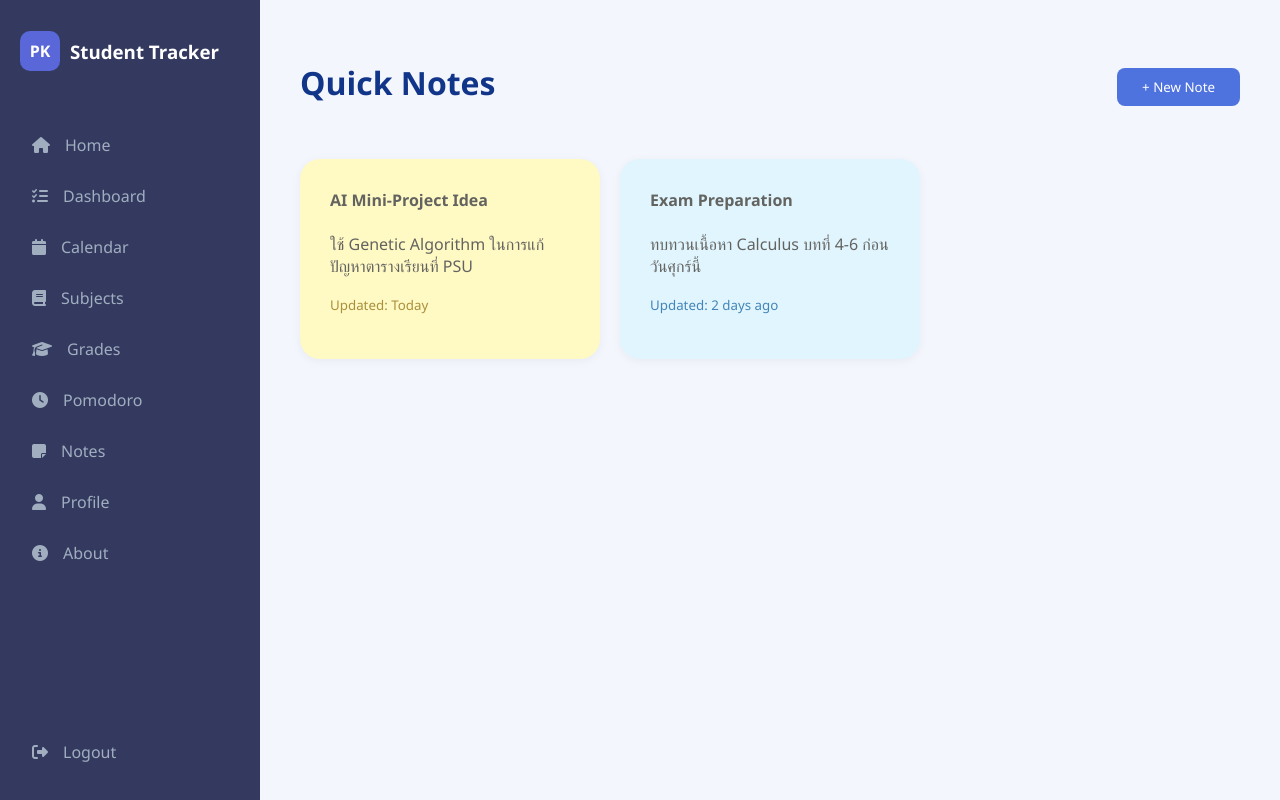
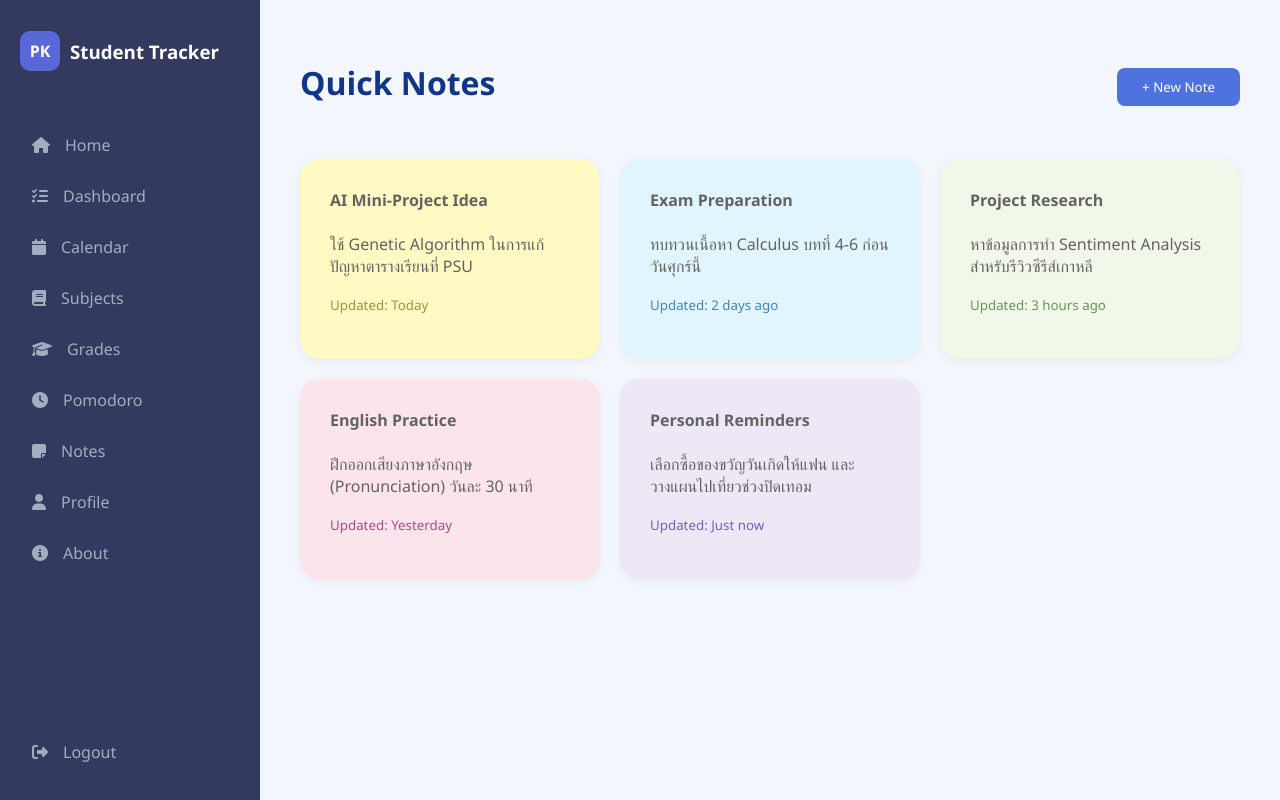
Before and after one commit to Praewa-Japan1350/WEB, a Flask app: page /notes in a window 1280 px wide. Run offline with Flask 3, Linux system fonts and the light colour scheme.

Commit message:
feat: add 3 new notes and improve grid layout

```diff
--- a/templates/notes.html
+++ b/templates/notes.html
@@ -11,10 +11,29 @@
         <p>ใช้ Genetic Algorithm ในการแก้ปัญหาตารางเรียนที่ PSU</p>
         <small style="color: #856404; opacity: 0.7;">Updated: Today</small>
     </div>
+
     <div class="table-container" style="background: #e1f5fe; border: none; min-height: 200px;">
         <h4 style="margin-top: 0;">Exam Preparation</h4>
         <p>ทบทวนเนื้อหา Calculus บทที่ 4-6 ก่อนวันศุกร์นี้</p>
         <small style="color: #01579b; opacity: 0.7;">Updated: 2 days ago</small>
     </div>
+
+    <div class="table-container" style="background: #f1f8e9; border: none; min-height: 200px;">
+        <h4 style="margin-top: 0;">Project Research</h4>
+        <p>หาข้อมูลการทำ Sentiment Analysis สำหรับรีวิวซีรีส์เกาหลี</p>
+        <small style="color: #33691e; opacity: 0.7;">Updated: 3 hours ago</small>
+    </div>
+
+    <div class="table-container" style="background: #fce4ec; border: none; min-height: 200px;">
+        <h4 style="margin-top: 0;">English Practice</h4>
+        <p>ฝึกออกเสียงภาษาอังกฤษ (Pronunciation) วันละ 30 นาที</p>
+        <small style="color: #880e4f; opacity: 0.7;">Updated: Yesterday</small>
+    </div>
+
+    <div class="table-container" style="background: #ede7f6; border: none; min-height: 200px;">
+        <h4 style="margin-top: 0;">Personal Reminders</h4>
+        <p>เลือกซื้อของขวัญวันเกิดให้แฟน และวางแผนไปเที่ยวช่วงปิดเทอม</p>
+        <small style="color: #4527a0; opacity: 0.7;">Updated: Just now</small>
+    </div>
 </div>
 {% endblock %}
```
